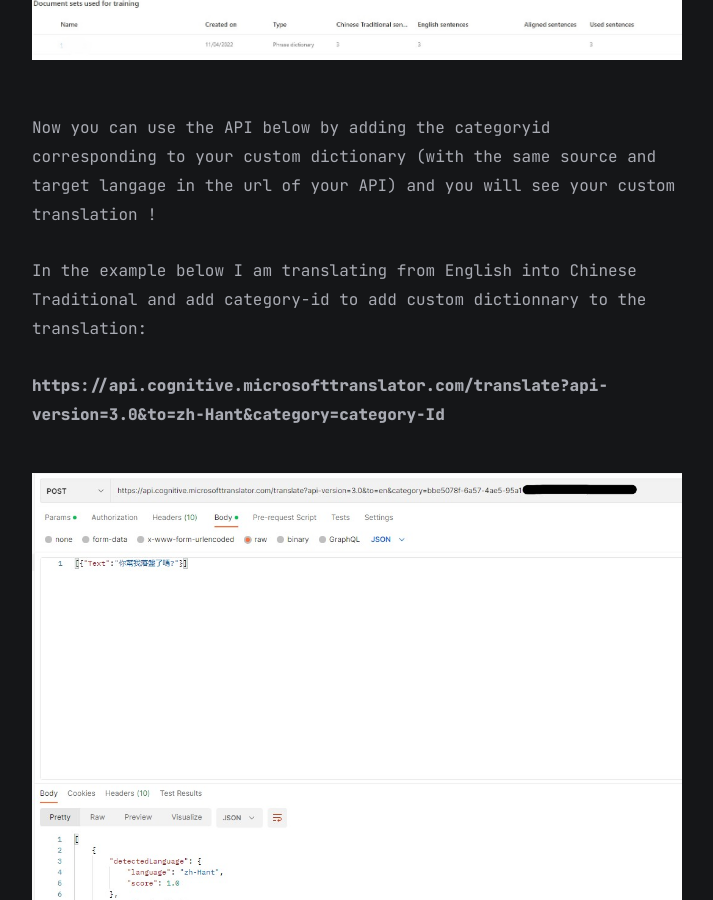
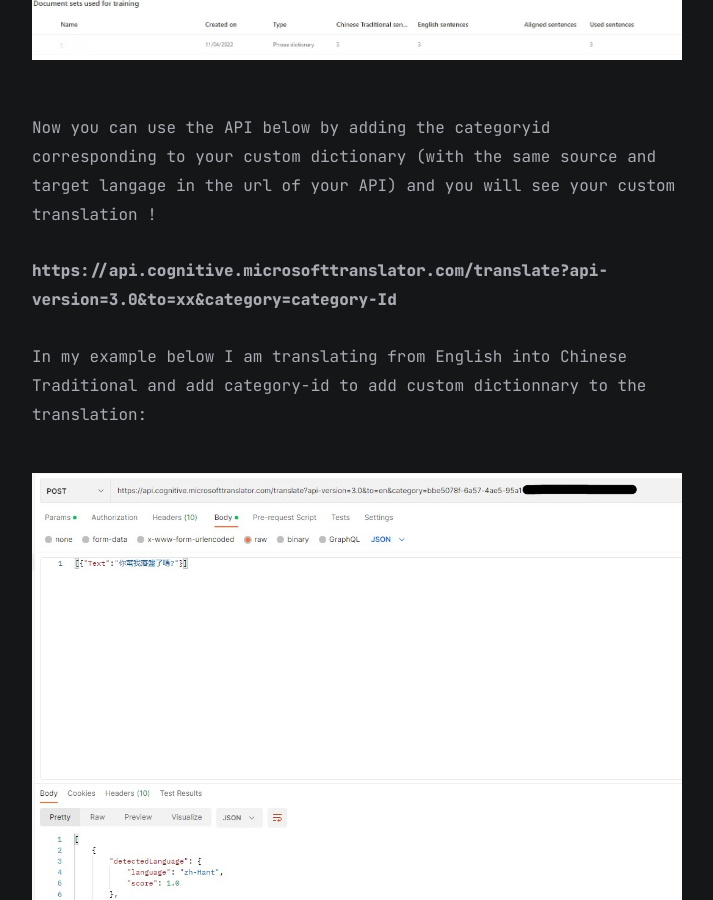
Before and after one commit to marc-hadjeje/marc-hadjeje.github.io, a Jekyll site: the page built from all_collections/_posts/2022-11-24-Azure Cognitive Services.md, in a window 1280 px wide and 900 px high, scrolled down 7843 px. Shown: the whole window, without its empty margins (283-996 px from the left). Built offline with Jekyll 4.4.1, drawn with Linux system fonts in a browser that asks for light colours.

Commit message:
Update 2022-11-24-Azure Cognitive Services.md

```diff
--- a/all_collections/_posts/2022-11-24-Azure Cognitive Services.md
+++ b/all_collections/_posts/2022-11-24-Azure Cognitive Services.md
@@ -91,8 +91,9 @@ Once you have published the model, you can call the api by adding the categoryid
 
 Now you can use the API below by adding the categoryid corresponding to your custom dictionary (with the same source and target langage in the url of your API) and you will see your custom translation !
 
-In the example below I am translating from English into Chinese Traditional and add category-id to add custom dictionnary to the translation:
+**https://api.cognitive.microsofttranslator.com/translate?api-version=3.0&to=xx&category=category-Id**
 
-**https://api.cognitive.microsofttranslator.com/translate?api-version=3.0&to=zh-Hant&category=category-Id**
+
+In my example below I am translating from English into Chinese Traditional and add category-id to add custom dictionnary to the translation:
 
  ![traim model final result](https://github.com/marc-hadjeje/marc-hadjeje.github.io/blob/main/assets/images/result_custom_traduction.jpg?raw=true)
```
